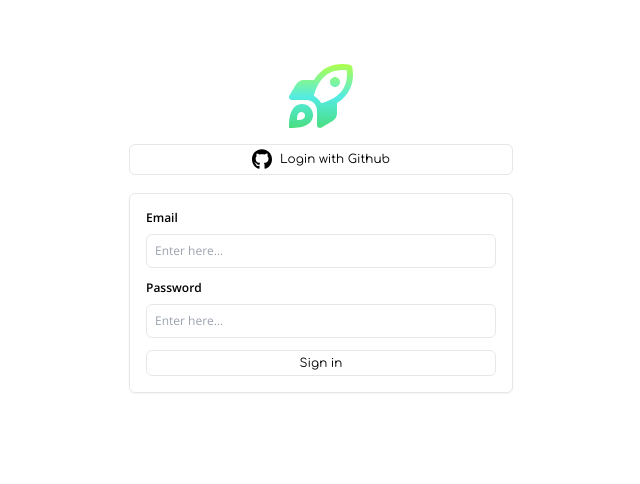
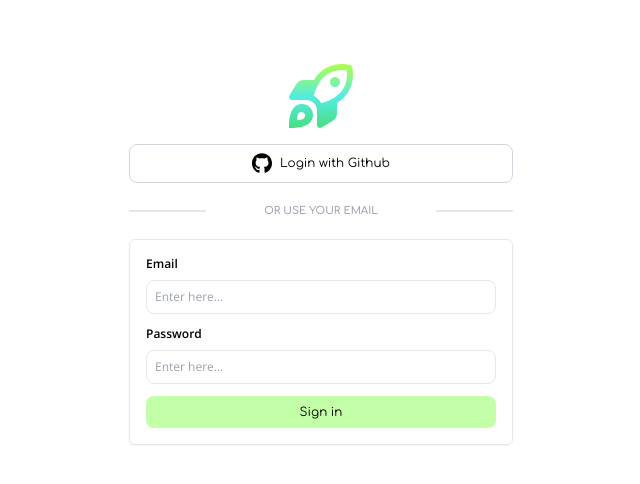
Before and after one commit to SzelamC/Tasky, a Next.js app: page /login in a window 1280 px wide. Shown: the top 484 px of the page, without its empty margins (319-959 px from the left). Built offline with nearby package versions, Linux system fonts and the light colour scheme.

Commit message:
make component more usable by cva define different variant and size

```diff
--- a/src/app/login/page.tsx
+++ b/src/app/login/page.tsx
@@ -1,5 +1,8 @@
+"use client";
+
 import Button from "@/components/ui/Button";
 import SimpleInput from "@/components/ui/SimpleInput";
+import { useRef } from "react";
 
 function LoginPageIcon() {
   return (
@@ -23,16 +26,24 @@ function LoginPageIcon() {
   );
 }
 
-export default function LoginPage() {
+function Divide(props: { focusEmail: () => void }) {
   return (
-    <div className="mx-auto my-16 flex max-h-fit max-w-sm flex-col gap-4 text-center">
-      <LoginPageIcon />
-      <div>
-        <Button
-          size="xs"
-          color="primary"
-          variants="contained"
-          icon={
+    <div className="flex items-center justify-between">
+      <span className="h-0.5 w-1/5 bg-gray-200"></span>
+      <a
+        href="#"
+        className="text-[0.65rem]  font-semibold uppercase leading-4 text-gray-400 hover:underline"
+        onClick={props.focusEmail}
+      >
+        or use your email
+      </a>
+      <span className="h-0.5 w-1/5 bg-gray-200"></span>
+    </div>
+  );
+}
+
+function GithubIcon() {
+  return (
     <svg
       xmlns="http://www.w3.org/2000/svg"
       viewBox="0 0 496 512"
@@ -40,23 +51,40 @@ export default function LoginPage() {
     >
       <path d="M165.9 397.4c0 2-2.3 3.6-5.2 3.6-3.3.3-5.6-1.3-5.6-3.6 0-2 2.3-3.6 5.2-3.6 3-.3 5.6 1.3 5.6 3.6zm-31.1-4.5c-.7 2 1.3 4.3 4.3 4.9 2.6 1 5.6 0 6.2-2s-1.3-4.3-4.3-5.2c-2.6-.7-5.5.3-6.2 2.3zm44.2-1.7c-2.9.7-4.9 2.6-4.6 4.9.3 2 2.9 3.3 5.9 2.6 2.9-.7 4.9-2.6 4.6-4.6-.3-1.9-3-3.2-5.9-2.9zM244.8 8C106.1 8 0 113.3 0 252c0 110.9 69.8 205.8 169.5 239.2 12.8 2.3 17.3-5.6 17.3-12.1 0-6.2-.3-40.4-.3-61.4 0 0-70 15-84.7-29.8 0 0-11.4-29.1-27.8-36.6 0 0-22.9-15.7 1.6-15.4 0 0 24.9 2 38.6 25.8 21.9 38.6 58.6 27.5 72.9 20.9 2.3-16 8.8-27.1 16-33.7-55.9-6.2-112.3-14.3-112.3-110.5 0-27.5 7.6-41.3 23.6-58.9-2.6-6.5-11.1-33.3 2.6-67.9 20.9-6.5 69 27 69 27 20-5.6 41.5-8.5 62.8-8.5s42.8 2.9 62.8 8.5c0 0 48.1-33.6 69-27 13.7 34.7 5.2 61.4 2.6 67.9 16 17.7 25.8 31.5 25.8 58.9 0 96.5-58.9 104.2-114.8 110.5 9.2 7.9 17 22.9 17 46.4 0 33.7-.3 75.4-.3 83.6 0 6.5 4.6 14.4 17.3 12.1C428.2 457.8 496 362.9 496 252 496 113.3 383.5 8 244.8 8zM97.2 352.9c-1.3 1-1 3.3.7 5.2 1.6 1.6 3.9 2.3 5.2 1 1.3-1 1-3.3-.7-5.2-1.6-1.6-3.9-2.3-5.2-1zm-10.8-8.1c-.7 1.3.3 2.9 2.3 3.9 1.6 1 3.6.7 4.3-.7.7-1.3-.3-2.9-2.3-3.9-2-.6-3.6-.3-4.3.7zm32.4 35.6c-1.6 1.3-1 4.3 1.3 6.2 2.3 2.3 5.2 2.6 6.5 1 1.3-1.3.7-4.3-1.3-6.2-2.2-2.3-5.2-2.6-6.5-1zm-11.4-14.7c-1.6 1-1.6 3.6 0 5.9 1.6 2.3 4.3 3.3 5.6 2.3 1.6-1.3 1.6-3.9 0-6.2-1.4-2.3-4-3.3-5.6-2z" />
     </svg>
+  );
 }
-        >
+
+export default function LoginPage() {
+  const emailInputRef = useRef<HTMLInputElement>(null);
+
+  return (
+    <div className="mx-auto my-16 flex max-h-fit max-w-sm flex-col gap-4 text-center">
+      <LoginPageIcon />
+      <div className="flex flex-col gap-5">
+        <div>
+          <Button variant="outlined" icon={<GithubIcon />}>
             Login with Github
           </Button>
         </div>
+        <Divide
+          focusEmail={() => {
+            emailInputRef.current?.focus();
+          }}
+        />
         <div className="rounded-md border border-gray-200 p-4 shadow-sm">
           <SimpleInput
             label="Email"
             placeholder="Enter here..."
-          className="w-full rounded-md border border-gray-200 bg-white p-2 text-xs outline-none focus:border-green-400 focus:ring-2 focus:ring-green-300 focus:ring-opacity-20"
+            variant="primary"
+            ref={emailInputRef}
           />
           <SimpleInput
             label="Password"
             placeholder="Enter here..."
-          className="w-full rounded-md border border-gray-200 bg-white p-2 text-xs outline-none focus:border-green-400 focus:ring-2 focus:ring-green-300 focus:ring-opacity-20"
+            variant="primary"
           />
-        <Button>Sign in</Button>
+          <Button variant="primary">Sign in</Button>
+        </div>
       </div>
     </div>
   );
--- a/src/components/ui/Button.tsx
+++ b/src/components/ui/Button.tsx
@@ -1,40 +1,51 @@
-import clsx from "clsx";
-import { HTMLAttributes } from "react";
+import { cn } from "@/lib/utils";
+import { VariantProps, cva } from "class-variance-authority";
+import { HTMLAttributes, forwardRef } from "react";
 
-type ButtonProps = {
-  color?: "primary" | "secondary" | "danger" | "success" | "warning";
-  size?: "xs" | "sm" | "md" | "lg";
-  variants?: "contained" | "outlined" | "ghost";
-  fullWidth?: boolean;
+const buttonVariants = cva(
+  "inline-flex gap-2 w-full items-center justify-center rounded-lg",
+  {
+    variants: {
+      variant: {
+        default: "bg-gray-300 hover:bg-gray-400 active:bg-gray-500",
+        primary: "bg-green-300 hover:bg-green-400 active:bg-green-500",
+        secondary: "bg-blue-300 hover:bg-blue-400 active:bg-blue-500",
+        outlined:
+          "bg-transparent border border-gray-300 hover:border-gray-400 active:border-gray-500",
+      },
+      size: {
+        default: "py-2 text-xs",
+        xs: "py-2 text-xs",
+        sm: "py-3 text-sm",
+      },
+    },
+    defaultVariants: {
+      variant: "default",
+      size: "default",
+    },
+  }
+);
+
+type ButtonProps = HTMLAttributes<HTMLButtonElement> &
+  VariantProps<typeof buttonVariants> & {
+    color?: string;
     children: React.ReactNode;
     icon?: React.ReactNode;
-} & HTMLAttributes<HTMLButtonElement>;
+  };
 
-export default function Button({
-  size = "xs",
-  color,
-  variants,
-  fullWidth,
-  children,
-  icon,
-  ...props
-}: ButtonProps) {
+const Button = forwardRef<HTMLButtonElement, ButtonProps>(
+  ({ children, icon, variant, size, className, ...props }, ref) => {
     return (
       <button
-      className={clsx(
-        "w-full rounded-md border border-gray-200 transition-colors duration-300",
-        {
-          "inline-flex items-center justify-center gap-2": icon,
-          "px-2 py-1 text-xs": size === "xs",
-          "px-3 py-2 text-sm": size === "sm",
-          "px-4 py-3 text-base": size === "md",
-          "px-5 py-4 text-lg": size === "lg",
-        }
-      )}
+        className={cn(buttonVariants({ variant, size, className }))}
         {...props}
+        ref={ref}
       >
-      <span>{icon}</span>
+        {icon && <span>{icon}</span>}
         {children}
       </button>
     );
   }
+);
+
+export default Button;
--- a/src/components/ui/NavigationBar.tsx
+++ b/src/components/ui/NavigationBar.tsx
@@ -1,6 +1,6 @@
 // <svg xmlns="http://www.w3.org/2000/svg" viewBox="0 0 512 512"><!--! Font Awesome Pro 6.2.0 by @fontawesome - https://fontawesome.com License - https://fontawesome.com/license (Commercial License) Copyright 2022 Fonticons, Inc. --><path fill="currentColor" d="M408 143.1C408 166.1 390.1 183.1 368 183.1C345.9 183.1 328 166.1 328 143.1C328 121.9 345.9 103.1 368 103.1C390.1 103.1 408 121.9 408 143.1zM384 312.1V394.2C384 419.7 370.6 443.2 348.7 456.2L260.2 508.6C252.8 513 243.6 513.1 236.1 508.9C228.6 504.6 224 496.6 224 488V373.3C224 350.6 215 328.1 199 312.1C183 296.1 161.4 288 138.7 288H24C15.38 288 7.414 283.4 3.146 275.9C-1.123 268.4-1.042 259.2 3.357 251.8L55.83 163.3C68.79 141.4 92.33 127.1 117.8 127.1H199.9C281.7-3.798 408.8-8.546 483.9 5.272C495.6 7.411 504.6 16.45 506.7 28.07C520.5 103.2 515.8 230.3 384 312.1V312.1zM197.9 253.9C210.8 260.2 222.6 268.7 232.1 279C243.3 289.4 251.8 301.2 258.1 314.1C363.9 284.1 414.8 234.5 439.7 188C464.7 141.3 466.1 90.47 461.7 50.33C421.5 45.02 370.7 47.34 323.1 72.33C277.5 97.16 227.9 148.1 197.9 253.9H197.9zM41.98 345.5C76.37 311.1 132.1 311.1 166.5 345.5C200.9 379.9 200.9 435.6 166.5 470C117 519.5 .4765 511.5 .4765 511.5C.4765 511.5-7.516 394.1 41.98 345.5V345.5zM64.58 447.4C64.58 447.4 103.3 450.1 119.8 433.6C131.2 422.2 131.2 403.6 119.8 392.2C108.3 380.8 89.81 380.8 78.38 392.2C61.92 408.7 64.58 447.4 64.58 447.4z"/></svg>
-import Button from './Button';
-import NavigationLink from './NavigationLink';
+import Button from "./Button";
+import NavigationLink from "./NavigationLink";
 
 function TaskyLogoIcon() {
   return (
@@ -22,11 +22,11 @@ function TaskyLogoIcon() {
 
 export default function NavigationBar() {
   return (
-    <nav className="w-full bg-white p-4 shadow-[0_4px_8px_0] shadow-slate-200">
+    <nav className="bg-white shadow-slate-200 w-full p-4 shadow-[0_4px_8px_0]">
       <div className="mx-auto flex max-w-3xl items-center justify-between md:max-w-7xl">
         <TaskyLogoIcon />
         <div className="flex items-center gap-10">
-          <ul className="hidden items-center gap-6 text-sm text-gray-600 sm:flex">
+          <ul className="text-gray-600 hidden items-center gap-6 text-sm sm:flex">
             <li>
               <NavigationLink
                 href="#"
@@ -44,11 +44,10 @@ export default function NavigationBar() {
               </NavigationLink>
             </li>
             <li>
-              <NavigationLink
-                href="/login"
-                className="rounded-md bg-green-400 px-4 py-1.5 text-sm font-normal text-black hover:bg-green-500 active:bg-green-600"
-              >
-                Login
+              <NavigationLink href="/login">
+                <Button size="xs" color="primary" variants="contained">
+                  Login
+                </Button>
               </NavigationLink>
             </li>
           </ul>
--- a/src/components/ui/SimpleInput.tsx
+++ b/src/components/ui/SimpleInput.tsx
@@ -1,16 +1,34 @@
-type SimpleInputProps = {
+import { cn } from "@/lib/utils";
+import { VariantProps, cva } from "class-variance-authority";
+import { forwardRef } from "react";
+
+const SimpleInputVariants = cva(
+  "w-full rounded-lg border outline-none focus:ring-2 focus:ring-opacity-50 border-gray-200",
+  {
+    variants: {
+      variant: {
+        default: "text-xs focus:border-gray-400 focus:ring-gray-300",
+        primary: "text-xs focus:border-green-400 focus:ring-green-300",
+      },
+      size: {
+        default: "p-2 text-xs",
+      },
+    },
+    defaultVariants: {
+      variant: "default",
+      size: "default",
+    },
+  }
+);
+
+type SimpleInputProps = React.InputHTMLAttributes<HTMLInputElement> &
+  VariantProps<typeof SimpleInputVariants> & {
     label: string;
     placeholder?: string;
-  className?: string;
-} & React.InputHTMLAttributes<HTMLInputElement>;
+  };
 
-export default function SimpleInput({
-  label,
-  placeholder = "default",
-  className,
-  id,
-  ...props
-}: SimpleInputProps) {
+const SimpleInput = forwardRef<HTMLInputElement, SimpleInputProps>(
+  ({ label, placeholder, className, id, variant, size, ...props }, ref) => {
     return (
       <div className="mb-3 flex flex-col gap-2 font-open-sans">
         <label
@@ -22,9 +40,19 @@ export default function SimpleInput({
         <input
           id={id}
           placeholder={placeholder}
-        className={className}
+          className={cn(
+            SimpleInputVariants({
+              variant,
+              size,
+              className,
+            })
+          )}
           {...props}
+          ref={ref}
         />
       </div>
     );
   }
+);
+
+export default SimpleInput;
--- /dev/null
+++ b/src/lib/utils.ts
@@ -0,0 +1,7 @@
+import { cx } from "class-variance-authority";
+import { ClassValue } from "clsx";
+import { twMerge } from "tailwind-merge";
+
+export function cn(...inputs: ClassValue[]) {
+  return twMerge(cx(inputs));
+}
--- a/tailwind.config.js
+++ b/tailwind.config.js
@@ -1,6 +1,7 @@
 import defaultTheme from "tailwindcss/defaultTheme";
+import colors from "tailwindcss/colors";
 
-/** @type {import('tailwindcss').Config} */
+/* @type {import('tailwindcss').Config} */
 module.exports = {
   content: [
     "./src/pages/**/*.{js,ts,jsx,tsx,mdx}",
@@ -8,6 +9,20 @@ module.exports = {
     "./src/app/**/*.{js,ts,jsx,tsx,mdx}",
   ],
   theme: {
+    colors: {
+      ...colors,
+      green: {
+        900: "#235C23",
+        800: "#35853A",
+        700: "#4AAD54",
+        600: "#60D172",
+        500: "#79F292",
+        400: "#91FF8D",
+        300: "#C2FFA8",
+        200: "#E9FFC9",
+        100: "#FEFFF2",
+      },
+    },
     extend: {
       backgroundImage: {
         "homepage-pattern": "url('/homepage_bg.svg')",
```
Also changed, not shown: package.json (+5 -4 lines), 1 other file (tests, documents, lock files or other folders). Lines whose indentation alone changed are shown as unchanged.
